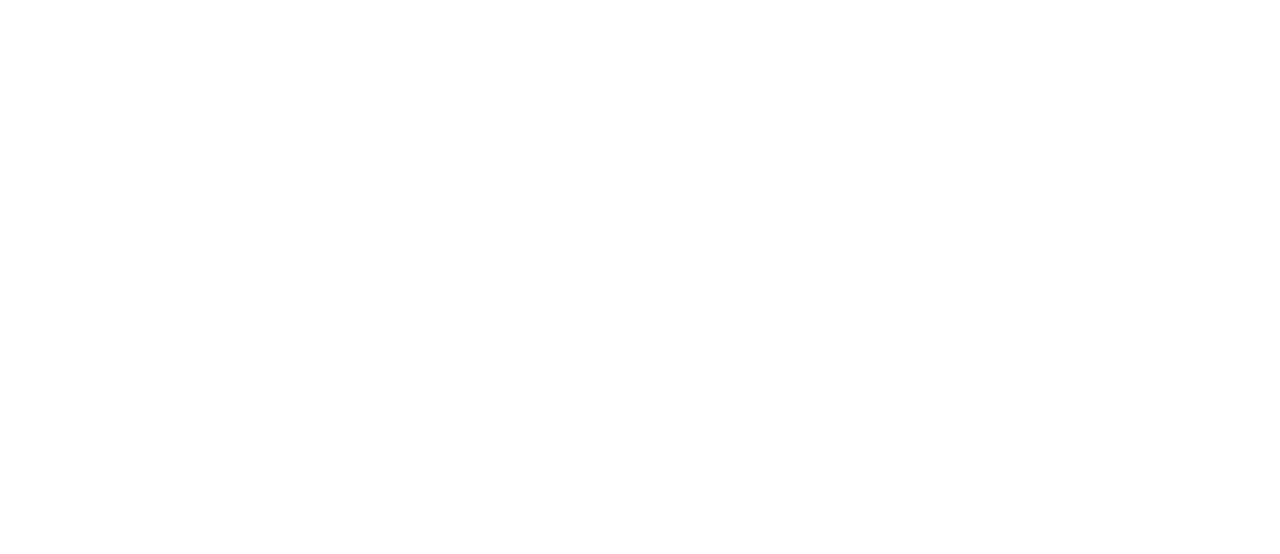
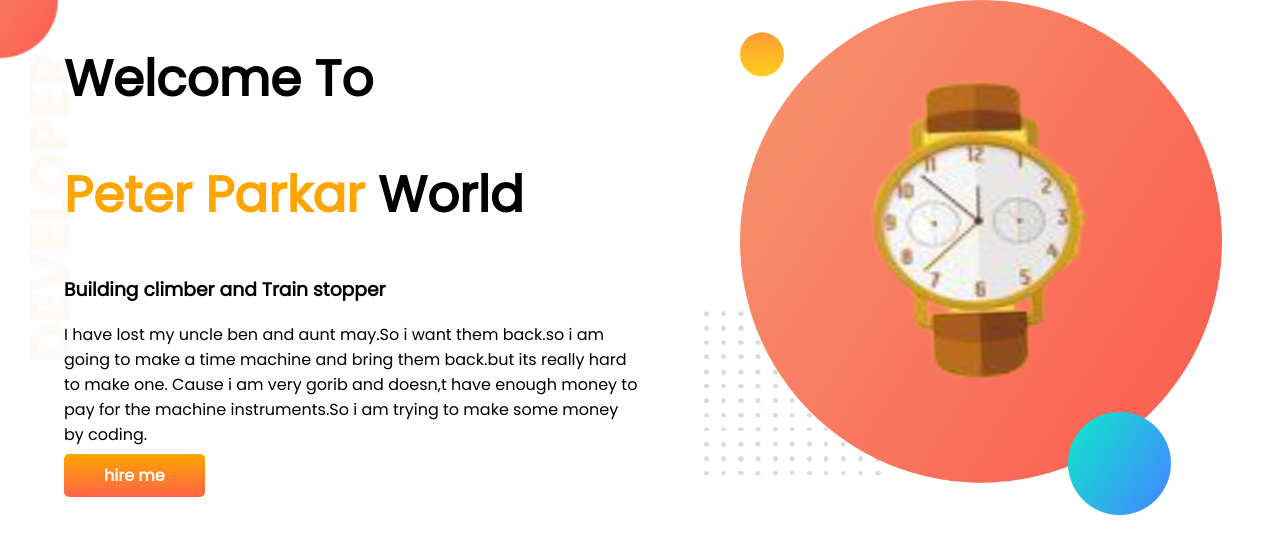
Before and after one commit to Ashique20/ok-bye, a plain HTML site: page index.html in a window 1280 px wide. Drawn offline with Linux system fonts and the light colour scheme.

Commit message:
top banner a

```diff
--- a/index.html
+++ b/index.html
@@ -1,12 +1,32 @@
 <!DOCTYPE html>
 <html lang="en">
+
 <head>
     <meta charset="UTF-8">
     <meta http-equiv="X-UA-Compatible" content="IE=edge">
     <meta name="viewport" content="width=device-width, initial-scale=1.0">
     <title>meta tag</title>
+    <link rel="stylesheet" href="style.css">
+    <link rel="preconnect" href="https://fonts.googleapis.com">
+    <link rel="preconnect" href="https://fonts.gstatic.com" crossorigin>
+    <link href="https://fonts.googleapis.com/css2?family=Poppins&display=swap" rel="stylesheet">
 </head>
+
 <body>
-    <link rel="stylesheet" href="style.css">
+    <section class="top-banner">
+        <div class="ben">
+            <h1>Welcome To </h1>
+            <h1><span class="hlw-peter">Peter Parkar</span> World</h1>
+            <h3>Building climber and Train stopper</h3>
+            <p>I have lost my uncle ben and aunt may.So i want them back.so i am going to make a time machine and bring
+                them
+                back.but its really hard to make one. Cause i am very gorib and doesn,t have enough money to pay for the
+                machine instruments.So i am trying to make some money by coding.</p>
+            <a class="link-button" href="https://wall.alphacoders.com/by_collection.php?id=116/hire me">hire me</a>
+        </div>
+        <div class="ben"><img src="my-bg (1).png" alt="">
+        </div>
+    </section>
 </body>
+
 </html>
--- a/style.css
+++ b/style.css
@@ -0,0 +1,37 @@
+body{
+    font-family: 'Poppins', sans-serif;
+}
+h1{
+    font-size: 50px;
+}
+.hlw-peter{color: orange;
+
+}
+section{
+    display: flex;
+}
+.ben{
+    width: 50%;
+    padding-left: 5%;
+}
+.ben img{
+     width: 90%;
+}
+.link-button{
+    text-decoration: none;
+    background-image: linear-gradient(orange,tomato);
+    padding: 10px 40px;
+    color: white;
+    font-weight: 700;
+    border-radius: 5px;
+
+
+
+}
+.top-banner{
+    background-image: url(images/top-banner.png);
+    background-repeat: no-repeat;
+}
+body{
+    margin: 0%;
+}
```
Also changed, not shown: images/dream-bg.png (added), images/exp-bg.png (added), images/jhankar.png (added), images/jhankar2.png (added), images/my-bg.png (added), images/my-bg2.png (added), images/top-banner.png (added), my-bg (1).png (added), 7 other files.
